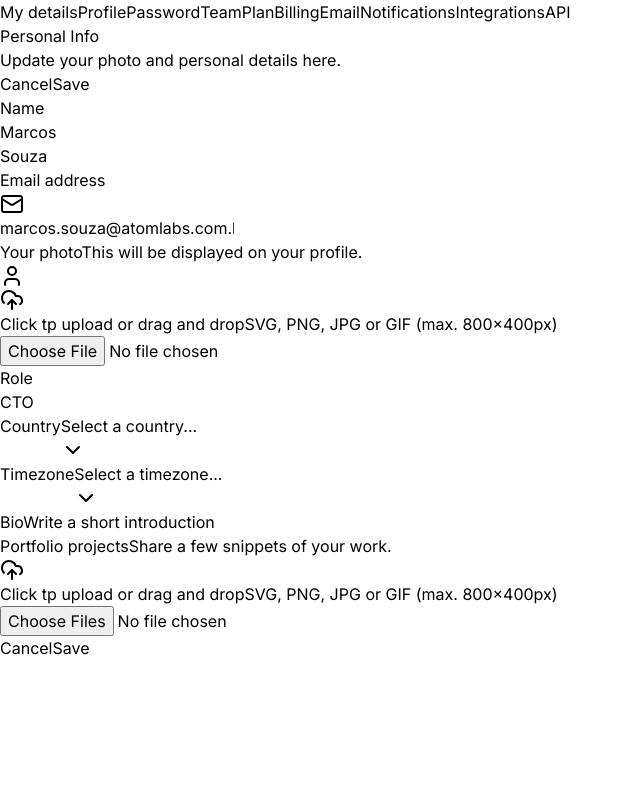
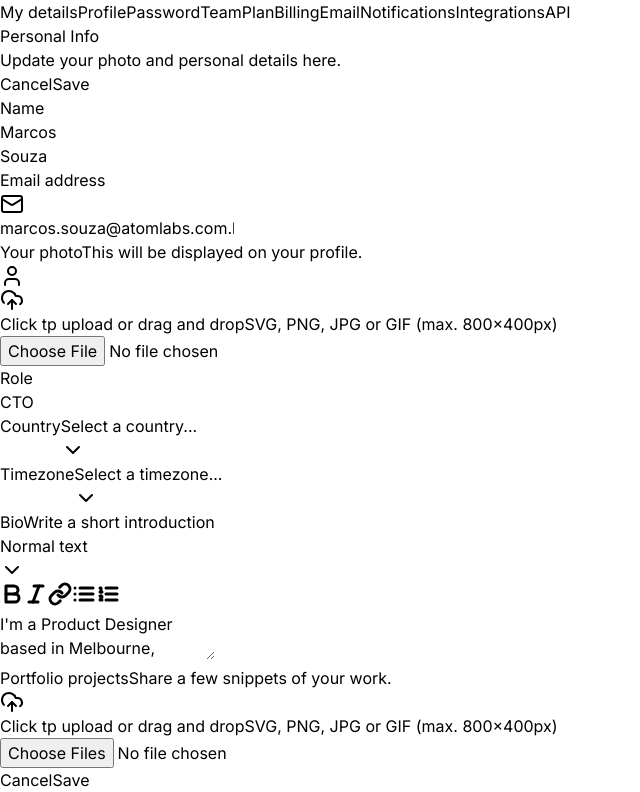
Before and after one commit to marcoscuomo/tailwind-next, a Next.js app: page / in a window 1280 px wide. Shown: the part 1136-1928 px from the top of the page, without its empty margins (0-640 px from the left). Before the commit the page ends 1796 px from the top, so only its background shows below. Built offline with nearby package versions, Linux system fonts and the light colour scheme.

Commit message:
Input de Biografia

```diff
--- a/src/app/page.tsx
+++ b/src/app/page.tsx
@@ -1,10 +1,11 @@
-import { Mail } from 'lucide-react'
+import { Bold, Italic, Link, List, ListOrdered, Mail } from 'lucide-react'
 
 import { SettingTabs } from '@/components/SettingsTabs'
 import * as Input from '@/components/Input'
 import * as FileInput from '@/components/Form/FileInput'
 import { Select } from '@/components/Form/Select/index'
 import { SelectItem } from '@/components/Form/Select/SelectItem'
+import { Textarea } from '@/components/Textarea'
 
 export default function Home() {
   return (
@@ -142,7 +143,62 @@
                 Write a short introduction
               </span>
             </label>
-            <div></div>
+            <div className="space-y-3">
+              <div className="grid grid-cols-2 gap-3">
+                <Select placeholder="" defaultValue="normal">
+                  <SelectItem
+                    value="normal"
+                    defaultChecked
+                    text="Normal text"
+                  />
+                  <SelectItem value="md" text="Markdown" />
+                </Select>
+
+                <div className="flex items-center gap-1">
+                  <button
+                    type="button"
+                    className="rounded-md p-2 hover:bg-zinc-50"
+                  >
+                    <Bold className="h-4 w-4 text-zinc-500" strokeWidth={3} />
+                  </button>
+
+                  <button
+                    type="button"
+                    className="rounded-md p-2 hover:bg-zinc-50"
+                  >
+                    <Italic className="h-4 w-4 text-zinc-500" strokeWidth={3} />
+                  </button>
+
+                  <button
+                    type="button"
+                    className="rounded-md p-2 hover:bg-zinc-50"
+                  >
+                    <Link className="h-4 w-4 text-zinc-500" strokeWidth={3} />
+                  </button>
+
+                  <button
+                    type="button"
+                    className="rounded-md p-2 hover:bg-zinc-50"
+                  >
+                    <List className="h-4 w-4 text-zinc-500" strokeWidth={3} />
+                  </button>
+
+                  <button
+                    type="button"
+                    className="rounded-md p-2 hover:bg-zinc-50"
+                  >
+                    <ListOrdered
+                      className="h-4 w-4 text-zinc-500"
+                      strokeWidth={3}
+                    />
+                  </button>
+                </div>
+              </div>
+              <Textarea
+                id="bio"
+                defaultValue="I'm a Product Designer based in Melbourne, Australia. I specialise in UX/UI design, brand strategy, and Webflow development."
+              />
+            </div>
           </div>
 
           <div className="grid-cols-form grid gap-3 pt-5">
--- a/src/components/Form/Select/index.tsx
+++ b/src/components/Form/Select/index.tsx
@@ -4,14 +4,14 @@
 import * as SelectPrimitive from '@radix-ui/react-select'
 import { ReactNode } from 'react'
 
-export interface SelectProps {
+export interface SelectProps extends SelectPrimitive.SelectProps {
   children: ReactNode
   placeholder: string
 }
 
-export function Select({ children, placeholder }: SelectProps) {
+export function Select({ children, placeholder, ...props }: SelectProps) {
   return (
-    <SelectPrimitive.Root>
+    <SelectPrimitive.Root {...props}>
       <SelectPrimitive.Trigger className="flex h-11 w-full items-center justify-between gap-2 rounded-lg border border-zinc-300 px-3 py-2 shadow-sm data-[placeholder]:text-zinc-600">
         <SelectPrimitive.Value
           placeholder={placeholder}
@@ -27,7 +27,7 @@
           side="bottom"
           position="popper"
           sideOffset={8}
-          className="z-10 w-[--radix-select-trigger-width] overflow-hidden rounded-lg border border-zinc-200 bg-white"
+          className="z-10 w-[--radix-select-trigger-width] overflow-hidden rounded-lg border border-zinc-200 bg-white shadow-sm"
         >
           <SelectPrimitive.Viewport className="outline-none">
             {children}
--- /dev/null
+++ b/src/components/Textarea.tsx
@@ -0,0 +1,12 @@
+import { ComponentProps } from 'react'
+
+export type TextareaProps = ComponentProps<'textarea'>
+
+export function Textarea(props: TextareaProps) {
+  return (
+    <textarea
+      className="min-h-[120px] w-full resize-y rounded-lg border border-zinc-300 px-3 py-2 shadow-sm"
+      {...props}
+    />
+  )
+}
```
